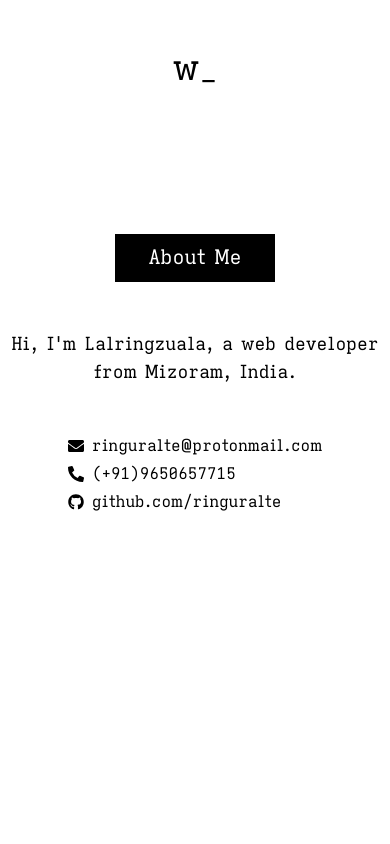
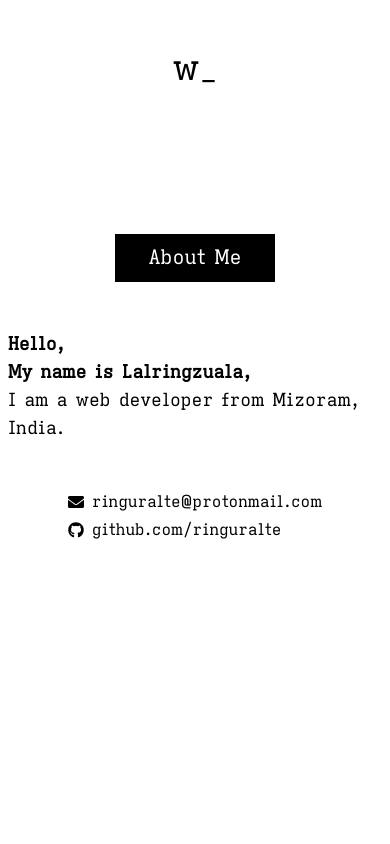
Before and after one commit to ringuralte/ringuralte, a Next.js app: page / in a window 390 px wide. Shown: the top 844 px of the page. Built offline with nearby package versions, Linux system fonts and the light colour scheme; a web font is replaced by a local one.

Commit message:
Change about me format, remove phone number

```diff
--- a/components/AboutMe.tsx
+++ b/components/AboutMe.tsx
@@ -7,9 +7,11 @@ export const AboutMe: React.FC = () => {
   return (
     <div className="flex flex-col items-center pt-24 h-full font-iosevka">
       <TitleBox title="About Me" />
-      <p className="text-center px-2 pt-12 text-lg lg:px-0 md:pt-24 md:text-2xl">
-        Hi, I'm Lalringzuala, a web developer from Mizoram, India.
-      </p>
+      <div className="text-left px-2 pt-12 text-lg lg:px-0 md:pt-24 md:text-2xl">
+        <p className="font-bold">Hello,</p>
+        <p className=" font-bold">My name is Lalringzuala,</p>{" "}
+        <p>I am a web developer from Mizoram, India.</p>
+      </div>
 
       <div className="flex flex-col gap-y-1 gap-x-12 pt-12 md:flex-row md:gap-y-0 md:pt-24">
         <div className="flex gap-x-2 items-center" data-cy="email">
@@ -21,12 +23,6 @@ export const AboutMe: React.FC = () => {
             href="mailto:ringuralte@protonmail.com"
           >
             ringuralte@protonmail.com
-          </a>
-        </div>
-        <div className="flex gap-x-2 items-center" data-cy="phone">
-          <FontAwesomeIcon icon={faPhoneAlt} />
-          <a className="hover:underline" href="tel: +919650657715">
-            (+91)9650657715
           </a>
         </div>
         <div className="flex gap-x-2 items-center" data-cy="github">
```
